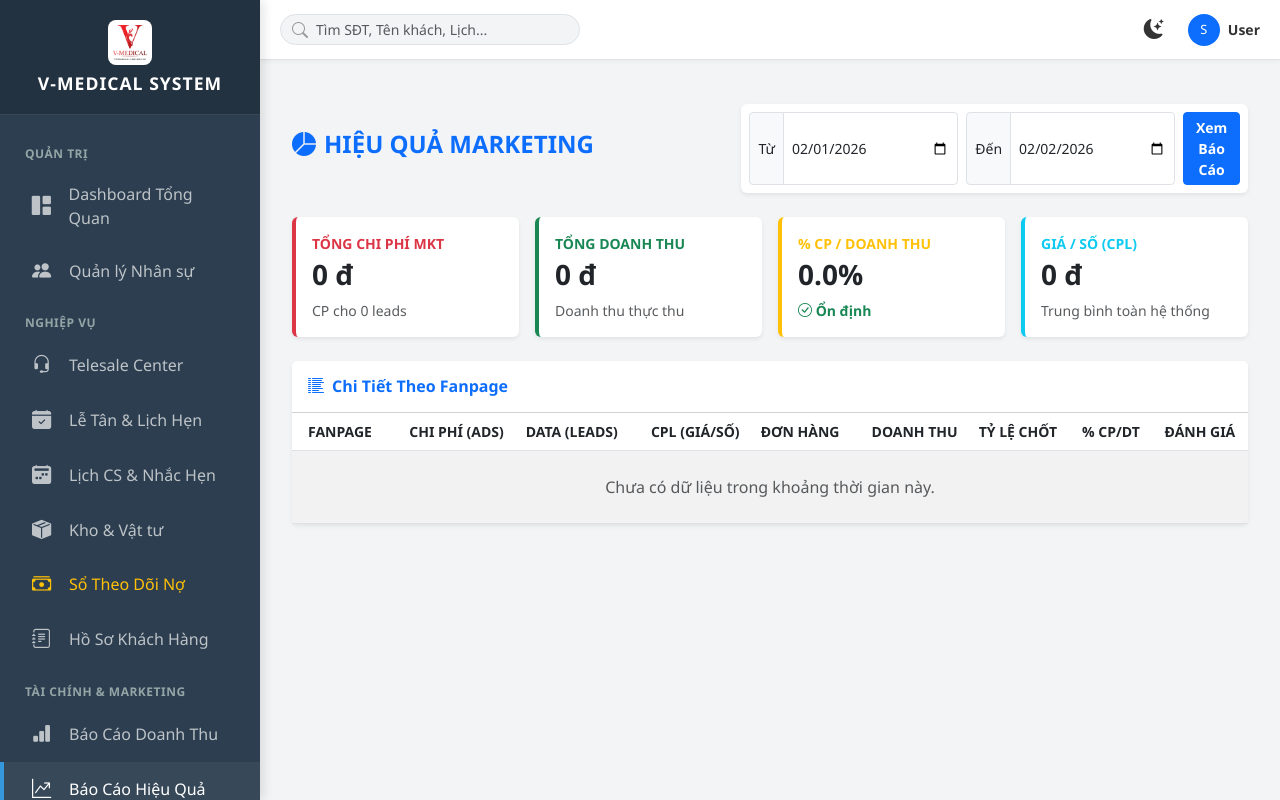
After one commit to tunglb94/v-medical, a Django app: page /marketing/report/ in a window 1280 px wide. The commit adds this page. Run offline with Django 5.2, Linux system fonts and the light colour scheme; the visitor is signed in with stand-in values (Sample User, id 1); data that the repository does not hold is empty; some libraries are stand-ins or nearby versions.

Commit message:
Add Marketing Report: Cost, Revenue, CPL, Fanpage stats

```diff
--- a/apps/marketing/urls.py
+++ b/apps/marketing/urls.py
@@ -2,9 +2,12 @@ from django.urls import path
 from . import views
 
 urlpatterns = [
-    # Dashboard
+    # Dashboard (Nhập liệu hàng ngày)
     path('', views.marketing_dashboard, name='marketing_dashboard'),
     path('delete/<int:pk>/', views.delete_report, name='delete_marketing_report'),
+
+    # [MỚI] Báo cáo hiệu quả ROI & Fanpage
+    path('report/', views.marketing_report, name='marketing_report'),
 
     # Workspace (Lịch)
     path('workspace/', views.marketing_workspace, name='marketing_workspace'),
--- a/apps/marketing/views.py
+++ b/apps/marketing/views.py
@@ -1,19 +1,20 @@
 from django.shortcuts import render, redirect, get_object_or_404
 from django.contrib.auth.decorators import login_required
 from django.contrib import messages
-from django.db.models import Sum, Q
+from django.db.models import Sum, Q, Count
 from datetime import datetime, timedelta
 from django.utils import timezone
 from django.http import JsonResponse
 import json
 
 from .models import MarketingTask, DailyCampaignStat, ContentAd, TaskFeedback
-from apps.sales.models import Service
+from apps.sales.models import Service, Order
+from apps.customers.models import Customer
 from apps.authentication.decorators import allowed_users
 from .forms import DailyStatForm, MarketingTaskForm, ContentAdForm
 from apps.authentication.models import User
 
-# --- 1. DASHBOARD MARKETING ---
+# --- 1. DASHBOARD MARKETING (NHẬP LIỆU & TỔNG QUAN) ---
 @login_required(login_url='/auth/login/')
 @allowed_users(allowed_roles=['ADMIN', 'MARKETING', 'TELESALE', 'CONTENT', 'EDITOR', 'DESIGNER'])
 def marketing_dashboard(request):
@@ -24,11 +25,9 @@ def marketing_dashboard(request):
     date_end = request.GET.get('date_end', str(today))
     marketer_query = request.GET.get('marketer', '')
     service_query = request.GET.get('service', '')
-
-    # --- THÊM BIẾN LỌC THEO PLATFORM ---
     platform_query = request.GET.get('platform', '')
 
-    # Xử lý Form thêm/sửa báo cáo
+    # Xử lý Form thêm/sửa báo cáo hàng ngày
     if request.method == 'POST':
         stat_id = request.POST.get('stat_id')
         instance = get_object_or_404(DailyCampaignStat, id=stat_id) if stat_id else None
@@ -48,22 +47,17 @@ def marketing_dashboard(request):
         stats = stats.filter(marketer__icontains=marketer_query)
     if service_query:
         stats = stats.filter(service__icontains=service_query)
-
-    # --- ÁP DỤNG LỌC PLATFORM ---
     if platform_query:
         stats = stats.filter(platform=platform_query)
 
-    # Sắp xếp theo ngày và platform
     stats = stats.order_by('-report_date', 'platform', 'marketer')
 
-    # Tính tổng KPI (Cập nhật thêm fields mới)
     totals = stats.aggregate(
         sum_spend=Sum('spend_amount'),
         sum_leads=Sum('leads'),
         sum_appts=Sum('appointments'),
         sum_comments=Sum('comments'),
         sum_inboxes=Sum('inboxes'),
-        # --- Tổng mới ---
         sum_impressions=Sum('impressions'),
         sum_clicks=Sum('clicks'),
         sum_views=Sum('views')
@@ -78,13 +72,11 @@ def marketing_dashboard(request):
     total_clicks = totals['sum_clicks']
     total_impr = totals['sum_impressions']
 
-    # --- TÍNH CÁC CHỈ SỐ TRUNG BÌNH ---
     avg_cpl = (total_spend / total_leads) if total_leads > 0 else 0
     avg_cpa = (total_spend / total_appts) if total_appts > 0 else 0
     avg_cpc = (total_spend / total_clicks) if total_clicks > 0 else 0
     avg_ctr = (total_clicks / total_impr * 100) if total_impr > 0 else 0
 
-    # Chart Data
     chart_data_qs = stats.values('report_date').annotate(
         daily_leads=Sum('leads'), daily_spend=Sum('spend_amount')
     ).order_by('report_date')
@@ -100,18 +92,17 @@ def marketing_dashboard(request):
         chart_leads.append(d_leads)
         chart_cpl.append(float(d_cpl))
 
-    # Lấy danh sách Platform để hiển thị dropdown lọc
     platform_choices = DailyCampaignStat.Platform.choices
 
     context = {
         'stats': stats, 'form': form, 'totals': totals,
         'avg_cpl': avg_cpl, 'avg_cpa': avg_cpa,
-        'avg_cpc': avg_cpc, 'avg_ctr': avg_ctr, # Truyền thêm xuống template
+        'avg_cpc': avg_cpc, 'avg_ctr': avg_ctr,
         'chart_dates': chart_dates, 'chart_cpl': chart_cpl, 'chart_leads': chart_leads,
         'date_start': date_start, 'date_end': date_end,
         'marketer_query': marketer_query, 'service_query': service_query,
-        'platform_query': platform_query, # Giữ trạng thái lọc
-        'platform_choices': platform_choices # Danh sách options lọc
+        'platform_query': platform_query,
+        'platform_choices': platform_choices
     }
     return render(request, 'marketing/dashboard.html', context)
 
@@ -122,11 +113,117 @@ def delete_report(request, pk):
     messages.success(request, "Đã xóa báo cáo.")
     return redirect('marketing_dashboard')
 
-# --- 2. QUẢN LÝ CONTENT ADS & LỊCH ---
+# --- 2. BÁO CÁO HIỆU QUẢ MARKETING (ROI & FANPAGE) ---
+@login_required(login_url='/auth/login/')
+@allowed_users(allowed_roles=['ADMIN', 'MARKETING', 'MANAGER'])
+def marketing_report(request):
+    """
+    Báo cáo tổng hợp: Chi phí - Doanh thu - Data theo Fanpage
+    """
+    today = timezone.now().date()
+    start_of_month = today.replace(day=1)
+
+    date_start_str = request.GET.get('date_start', str(start_of_month))
+    date_end_str = request.GET.get('date_end', str(today))
+
+    try:
+        date_start = datetime.strptime(date_start_str, '%Y-%m-%d').date()
+        date_end = datetime.strptime(date_end_str, '%Y-%m-%d').date()
+    except:
+        date_start, date_end = start_of_month, today
+
+    # 1. Tổng Chi phí Marketing (Từ bảng nhập liệu DailyCampaignStat)
+    campaign_stats = DailyCampaignStat.objects.filter(report_date__range=[date_start, date_end])
+    total_cost = campaign_stats.aggregate(Sum('spend_amount'))['spend_amount__sum'] or 0
+
+    # 2. Tổng Data Leads (Từ bảng Customer)
+    customers = Customer.objects.filter(created_at__date__range=[date_start, date_end])
+    total_leads = customers.count()
+
+    # Group Leads theo Fanpage
+    leads_by_page = {}
+    cus_grouped = customers.values('fanpage').annotate(count=Count('id'))
+    for item in cus_grouped:
+        leads_by_page[item['fanpage']] = item['count']
+
+    # 3. Tổng Doanh thu (Từ bảng Order - Chỉ tính đơn đã thanh toán)
+    orders = Order.objects.filter(
+        order_date__range=[date_start, date_end],
+        is_paid=True
+    ).select_related('customer')
+
+    total_revenue = orders.aggregate(Sum('total_amount'))['total_amount__sum'] or 0
+
+    # Group Doanh thu & Số đơn theo Fanpage
+    revenue_by_page = {}
+    orders_count_by_page = {}
+
+    for order in orders:
+        if order.customer and order.customer.fanpage:
+            fp = order.customer.fanpage
+            revenue_by_page[fp] = revenue_by_page.get(fp, 0) + order.total_amount
+            orders_count_by_page[fp] = orders_count_by_page.get(fp, 0) + 1
+
+    # 4. Tổng hợp bảng chi tiết Fanpage
+    report_data = []
+    # Lấy tất cả Fanpage xuất hiện trong Data hoặc Doanh thu
+    all_fanpages = set(list(leads_by_page.keys()) + list(revenue_by_page.keys()))
+
+    fanpage_choices = dict(Customer.Fanpage.choices)
+
+    for fp_code in all_fanpages:
+        if not fp_code: continue
+
+        leads = leads_by_page.get(fp_code, 0)
+        revenue = revenue_by_page.get(fp_code, 0)
+        orders_count = orders_count_by_page.get(fp_code, 0)
+
+        # Tỷ lệ chuyển đổi: Số đơn / Số Data
+        conversion_rate = (orders_count / leads * 100) if leads > 0 else 0
+
+        # Doanh thu trung bình mỗi Data (Revenue per Lead)
+        rpl = (revenue / leads) if leads > 0 else 0
+
+        # Đánh giá sơ bộ
+        quality_tag = "Bình thường"
+        if conversion_rate > 20: quality_tag = "🔥 Rất tốt"
+        elif conversion_rate > 10: quality_tag = "✅ Tốt"
+        elif conversion_rate < 5 and leads > 10: quality_tag = "⚠️ Cần tối ưu"
+
+        report_data.append({
+            'code': fp_code,
+            'name': fanpage_choices.get(fp_code, fp_code),
+            'leads': leads,
+            'orders': orders_count,
+            'revenue': revenue,
+            'conversion_rate': conversion_rate,
+            'rpl': rpl,
+            'quality': quality_tag
+        })
+
+    # Sắp xếp theo Doanh thu giảm dần
+    report_data.sort(key=lambda x: x['revenue'], reverse=True)
+
+    # 5. Chỉ số tổng quan toàn cục
+    global_percent_cost = (total_cost / total_revenue * 100) if total_revenue > 0 else 0
+    global_cpl = (total_cost / total_leads) if total_leads > 0 else 0
+
+    context = {
+        'date_start': date_start_str,
+        'date_end': date_end_str,
+        'total_cost': total_cost,
+        'total_revenue': total_revenue,
+        'total_leads': total_leads,
+        'global_percent_cost': global_percent_cost,
+        'global_cpl': global_cpl,
+        'report_data': report_data,
+    }
+    return render(request, 'marketing/report.html', context)
+
+# --- 3. QUẢN LÝ CONTENT ADS & LỊCH ---
 @login_required(login_url='/auth/login/')
 @allowed_users(allowed_roles=['ADMIN', 'MARKETING', 'CONTENT', 'EDITOR', 'DESIGNER'])
 def content_ads_list(request):
-    # Sửa lỗi: Bỏ filter(is_active=True) vì model Service không có trường này
     services = Service.objects.all()
     staffs = User.objects.filter(is_active=True).exclude(is_superuser=True)
 
@@ -192,7 +289,7 @@ def content_ads_list(request):
     }
     return render(request, 'marketing/content_ads.html', context)
 
-# --- 3. SỬA TASK & LƯU FEEDBACK ---
+# --- 4. SỬA TASK & LƯU FEEDBACK ---
 @login_required(login_url='/auth/login/')
 @allowed_users(allowed_roles=['ADMIN', 'MARKETING', 'CONTENT', 'EDITOR', 'DESIGNER'])
 def content_ads_edit(request, pk):
@@ -221,7 +318,6 @@ def content_ads_edit(request, pk):
 
         task.save()
 
-        # --- LƯU FEEDBACK ---
         new_feedback = request.POST.get('new_feedback')
         if new_feedback and new_feedback.strip():
             TaskFeedback.objects.create(
@@ -234,7 +330,7 @@ def content_ads_edit(request, pk):
 
     return redirect('content_ads_list')
 
-# --- 4. API LẤY LỊCH SỬ FEEDBACK ---
+# --- 5. API LẤY LỊCH SỬ FEEDBACK ---
 @login_required
 def get_task_feedback_api(request, task_id):
     feedbacks = TaskFeedback.objects.filter(task_id=task_id).select_related('user').order_by('-created_at')
--- a/templates/base.html
+++ b/templates/base.html
@@ -269,6 +269,11 @@
 
         {% if request.user|has_menu_access:"marketing" %}
         <li>
+            <a href="{% url 'marketing_report' %}" class="{% if 'marketing/report' in request.path %}active{% endif %}">
+                <i class="bi bi-graph-up-arrow"></i> <span>Báo Cáo Hiệu Quả</span>
+            </a>
+        </li>
+        <li>
             <a href="{% url 'marketing_dashboard' %}" class="{% if request.resolver_match.url_name == 'marketing_dashboard' %}active{% endif %}">
                 <i class="bi bi-megaphone-fill"></i> <span>Báo Cáo Ads</span>
             </a>
--- /dev/null
+++ b/templates/marketing/report.html
@@ -0,0 +1,128 @@
+{% extends 'base.html' %}
+{% load humanize %}
+
+{% block title %}Báo Cáo Hiệu Quả Marketing{% endblock %}
+
+{% block content %}
+<div class="container-fluid py-4">
+    <div class="d-flex justify-content-between align-items-center mb-4">
+        <h4 class="fw-bold text-primary"><i class="bi bi-pie-chart-fill me-2"></i>HIỆU QUẢ MARKETING</h4>
+
+        <form method="get" class="d-flex gap-2 bg-white p-2 rounded shadow-sm">
+            <div class="input-group input-group-sm">
+                <span class="input-group-text">Từ</span>
+                <input type="date" name="date_start" class="form-control" value="{{ date_start }}">
+            </div>
+            <div class="input-group input-group-sm">
+                <span class="input-group-text">Đến</span>
+                <input type="date" name="date_end" class="form-control" value="{{ date_end }}">
+            </div>
+            <button type="submit" class="btn btn-primary btn-sm fw-bold">Xem Báo Cáo</button>
+        </form>
+    </div>
+
+    <div class="row g-3 mb-4">
+        <div class="col-md-3">
+            <div class="card border-0 shadow-sm border-start border-4 border-danger h-100">
+                <div class="card-body">
+                    <div class="text-uppercase small fw-bold text-danger mb-1">Tổng Chi Phí MKT</div>
+                    <div class="h3 fw-bold text-gray-800">{{ total_cost|intcomma }} đ</div>
+                    <div class="small text-muted">CP cho {{ total_leads }} leads</div>
+                </div>
+            </div>
+        </div>
+
+        <div class="col-md-3">
+            <div class="card border-0 shadow-sm border-start border-4 border-success h-100">
+                <div class="card-body">
+                    <div class="text-uppercase small fw-bold text-success mb-1">Tổng Doanh Thu</div>
+                    <div class="h3 fw-bold text-gray-800">{{ total_revenue|intcomma }} đ</div>
+                    <div class="small text-muted">Doanh thu thực thu</div>
+                </div>
+            </div>
+        </div>
+
+        <div class="col-md-3">
+            <div class="card border-0 shadow-sm border-start border-4 border-warning h-100">
+                <div class="card-body">
+                    <div class="text-uppercase small fw-bold text-warning mb-1">% CP / Doanh thu</div>
+                    <div class="h3 fw-bold text-gray-800">{{ global_percent_cost|floatformat:1 }}%</div>
+                    <div class="small text-muted">
+                        {% if global_percent_cost > 30 %}
+                            <span class="text-danger fw-bold"><i class="bi bi-exclamation-triangle"></i> Cao</span>
+                        {% else %}
+                            <span class="text-success fw-bold"><i class="bi bi-check-circle"></i> Ổn định</span>
+                        {% endif %}
+                    </div>
+                </div>
+            </div>
+        </div>
+
+        <div class="col-md-3">
+            <div class="card border-0 shadow-sm border-start border-4 border-info h-100">
+                <div class="card-body">
+                    <div class="text-uppercase small fw-bold text-info mb-1">Giá / Số (CPL)</div>
+                    <div class="h3 fw-bold text-gray-800">{{ global_cpl|intcomma }} đ</div>
+                    <div class="small text-muted">Trung bình toàn hệ thống</div>
+                </div>
+            </div>
+        </div>
+    </div>
+
+    <div class="card border-0 shadow-sm">
+        <div class="card-header bg-white py-3">
+            <h6 class="m-0 fw-bold text-primary"><i class="bi bi-list-columns-reverse me-2"></i>Chi Tiết Theo Fanpage</h6>
+        </div>
+        <div class="card-body p-0">
+            <div class="table-responsive">
+                <table class="table table-hover table-striped align-middle mb-0">
+                    <thead class="bg-light text-secondary small text-uppercase">
+                        <tr>
+                            <th class="ps-3">Fanpage</th>
+                            <th class="text-end">Chi phí (Ads)</th>
+                            <th class="text-center">Data (Leads)</th>
+                            <th class="text-end">CPL (Giá/Số)</th>
+                            <th class="text-center">Đơn hàng</th>
+                            <th class="text-end">Doanh thu</th>
+                            <th class="text-center">Tỷ lệ chốt</th>
+                            <th class="text-center">% CP/DT</th>
+                            <th class="text-center">Đánh giá</th>
+                        </tr>
+                    </thead>
+                    <tbody>
+                        {% for row in report_data %}
+                        <tr>
+                            <td class="ps-3 fw-bold text-dark">{{ row.name }}</td>
+                            <td class="text-end text-danger">{{ row.cost|intcomma }}</td>
+                            <td class="text-center fw-bold">{{ row.leads }}</td>
+                            <td class="text-end text-muted">{{ row.cpl|intcomma }}</td>
+                            <td class="text-center">{{ row.orders }}</td>
+                            <td class="text-end text-success fw-bold">{{ row.revenue|intcomma }}</td>
+                            <td class="text-center">
+                                <span class="badge bg-light text-dark border">{{ row.conversion_rate|floatformat:1 }}%</span>
+                            </td>
+                            <td class="text-center fw-bold {% if row.percent_cost > 30 %}text-danger{% else %}text-success{% endif %}">
+                                {{ row.percent_cost|floatformat:1 }}%
+                            </td>
+                            <td class="text-center small">
+                                {% if "Rất tốt" in row.quality %}
+                                    <span class="badge bg-success">Rất tốt</span>
+                                {% elif "Lỗ" in row.quality %}
+                                    <span class="badge bg-danger">Cần tối ưu</span>
+                                {% else %}
+                                    <span class="badge bg-secondary">Bình thường</span>
+                                {% endif %}
+                            </td>
+                        </tr>
+                        {% empty %}
+                        <tr>
+                            <td colspan="9" class="text-center py-4 text-muted">Chưa có dữ liệu trong khoảng thời gian này.</td>
+                        </tr>
+                        {% endfor %}
+                    </tbody>
+                </table>
+            </div>
+        </div>
+    </div>
+</div>
+{% endblock %}
```
Also changed, not shown: 2 other files.
